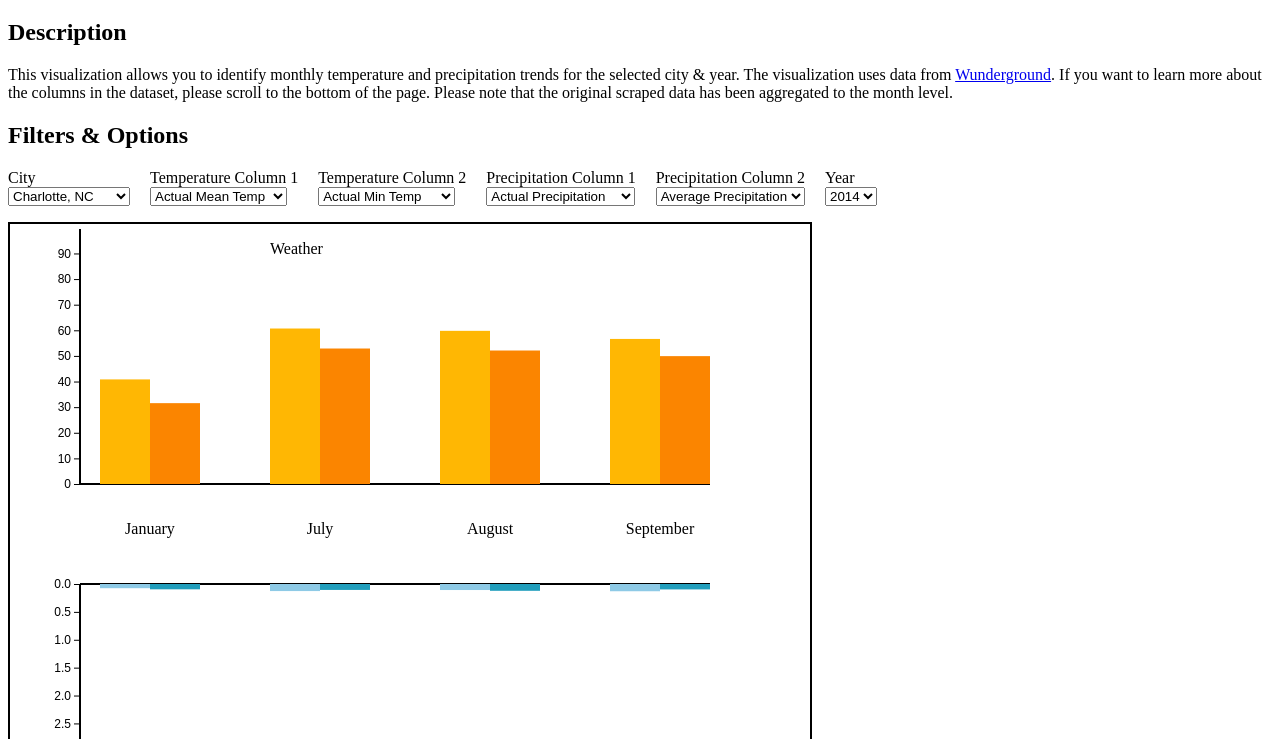
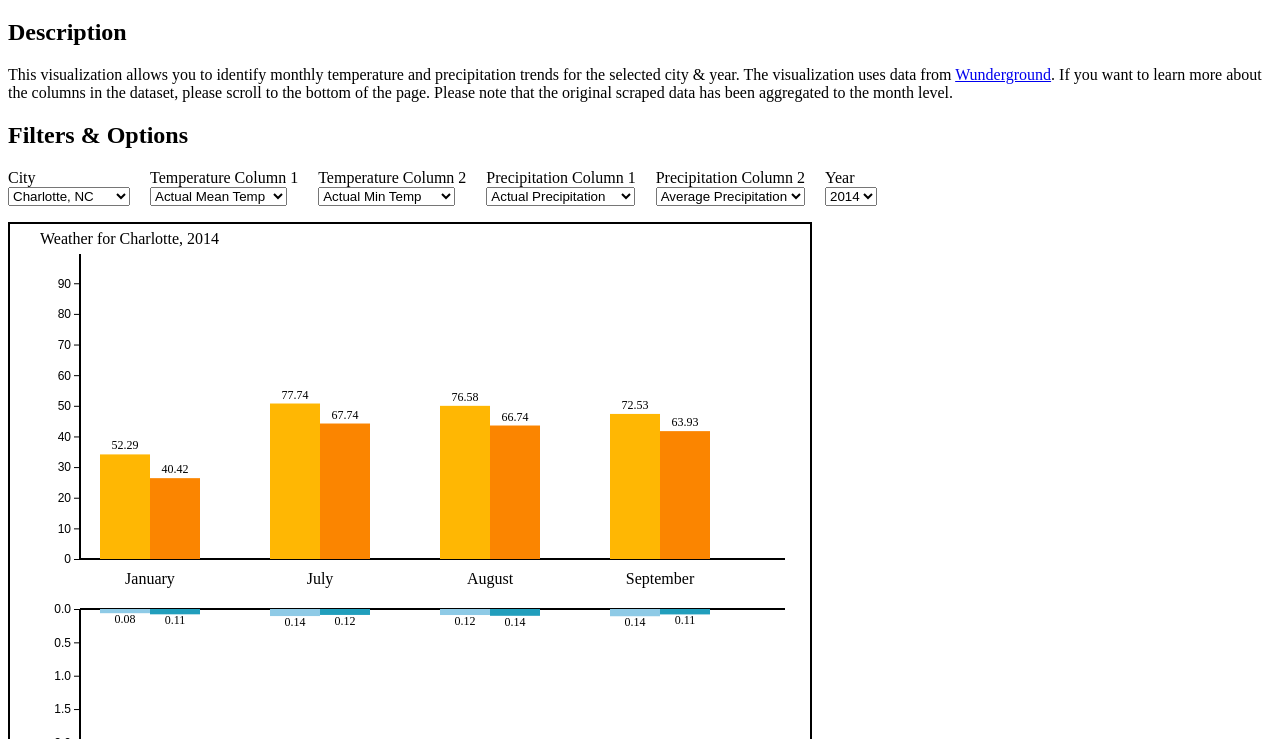
Before and after one commit to Kaarina7/info474finalproject, a plain HTML site: page index.html in a window 1280 px wide. Shown: the part 61-800 px from the top of the page. Drawn offline with nearby package versions, Linux system fonts and the light colour scheme.

Commit message:
Added data labels for each column

```diff
--- a/index.html
+++ b/index.html
@@ -75,9 +75,9 @@
         </div>
       </div>
       <p></p>
-      <svg width="800" height="600" style="border: 2px solid black;">
-        <line x1="70" y1="260" x2="700" y2="260" style="stroke: black; fill: none; stroke-width: 2px;"/>
-        <line x1="70" y1="360" x2="700" y2="360" style="stroke: black; fill: none; stroke-width: 2px;"/>
+      <svg width="800" height="700" style="border: 2px solid black;">
+        <line x1="70" y1="335" x2="775" y2="335" style="stroke: black; fill: none; stroke-width: 2px;"/>
+        <line x1="70" y1="385" x2="775" y2="385" style="stroke: black; fill: none; stroke-width: 2px;"/>
       </svg>
       <div>
         <h2>Dataset Columns</h2>
--- a/main.js
+++ b/main.js
@@ -8,12 +8,12 @@ should be able to compare two years side by side on the bar chart
 COMMAND TO START LOCAL PYTHON SERVER: python -m http.server 8080
 
 THINGS TO DO:
+- add data labels to each bar
+- fix y-axis scales
 - add title(s)
-- change bar colors to be more appealing
 - standardize font & size
-- add data labels to each bar
-- move down the top chart & up the bottom chart so that the title isn't blocked & the whole bottom y-scale shows
 - add labels to y-axes
+- add key to top of chart
 */
 
 // initialize global variables
@@ -158,9 +158,9 @@ function updateChart(selected_city, tempColumn1, tempColumn2, precColumn1, precC
     // add a chart title
     svg.append('g')
         .attr('class', 'title')
-        .attr('transform', 'translate('+[chartWidth / 3 + 20, 30]+')')
+        .attr('transform', 'translate('+[30, 20]+')')
         .append('text')
-        .text('Weather')
+        .text('Weather for ' + selected_city + ', ' + selected_year)
         .style('font-size', '16px');
 
     // Create top y-axis
@@ -168,7 +168,7 @@ function updateChart(selected_city, tempColumn1, tempColumn2, precColumn1, precC
 
     let yAxisTopG = chartG.append("g")
         .attr("class", "y-axis")
-        .attr("transform", "translate(30, -55)")
+        .attr("transform", "translate(30, -30)")
         .call(yAxisTop);
 
     yAxisTopG.select(".domain").remove(); // Remove the y-axis line if not needed
@@ -194,7 +194,7 @@ function updateChart(selected_city, tempColumn1, tempColumn2, precColumn1, precC
 
     let yAxisBottomG = chartG.append("g")
         .attr("class", "y-axis")
-        .attr("transform", "translate(30, 300)")
+        .attr("transform", "translate(30, 325)")
         .call(yAxisBottom);
 
     yAxisBottomG.select(".domain").remove(); // Remove the y-axis line if not needed
@@ -219,38 +219,70 @@ function updateChart(selected_city, tempColumn1, tempColumn2, precColumn1, precC
         // append one rectangle for tempColumn1
         chartG.append('rect')
             .attr('x', 50 + (rectWidth + 50)*i)
-            .attr('y', 200 - (filteredData[i][tempColumn1] * 2))
+            .attr('y', 275 - (filteredData[i][tempColumn1] * 2))
             .attr('width', 50)
             .attr('height', filteredData[i][tempColumn1] * 2)
             .attr('fill', '#ffb703');
+        // add data label for tempColumn1 rectangle
+        chartG.append('text')
+            .text(Math.round(filteredData[i][tempColumn1] * 100) / 100)
+            .attr('x', 50 + (rectWidth + 50)*i + 25)
+            .attr('y', 275 - (filteredData[i][tempColumn1] * 2) - 5)
+            .attr('text-anchor', 'middle')
+            .attr('font-size', '12px')
+            .attr('fill', 'black');
         // append another rectangle for tempColumn2
         chartG.append('rect')
             .attr('x', 100 + (rectWidth + 50)*i)
-            .attr('y', 200 - (filteredData[i][tempColumn2] * 2))
+            .attr('y', 275 - (filteredData[i][tempColumn2] * 2))
             .attr('width', 50)
             .attr('height', filteredData[i][tempColumn2] * 2)
             .attr('fill', '#fb8500');
+        // add data label for tempColumn2 rectangle
+        chartG.append('text')
+            .text(Math.round(filteredData[i][tempColumn2] * 100) / 100)
+            .attr('x', 100 + (rectWidth + 50)*i + 25)
+            .attr('y', 275 - (filteredData[i][tempColumn2] * 2) - 5)
+            .attr('text-anchor', 'middle')
+            .attr('font-size', '12px')
+            .attr('fill', 'black');
         // append a rectangle for precColumn1
         chartG.append('rect')
             .attr('x', 50 + (rectWidth + 50)*i)
-            .attr('y', 300)
+            .attr('y', 325)
             .attr('width', 50)
             .attr('height', filteredData[i][precColumn1] * 50)
             .attr('fill', '#8ecae6');
+        // add data label for precColumn1 rectangle
+        chartG.append('text')
+            .text(Math.round(filteredData[i][precColumn1] * 100) / 100)
+            .attr('x', 50 + (rectWidth + 50)*i + 25)
+            .attr('y', 325 + filteredData[i][precColumn1] * 50 + 10)
+            .attr('text-anchor', 'middle')
+            .attr('font-size', '12px')
+            .attr('fill', 'black');
         // append another rectangle for tempColumn2
         chartG.append('rect')
             .attr('x', 100 + (rectWidth + 50)*i)
-            .attr('y', 300)
+            .attr('y', 325)
             .attr('width', 50)
             .attr('height', filteredData[i][precColumn2] * 50)
             .attr('fill', '#219ebc');
-        // add text
+        // add data label for precColumn2 rectangle
         chartG.append('text')
-        .text(filteredData[i].month_name)
-        .attr('x', 75 + (rectWidth + 50) * i + 25)
-        .attr('y', 250)
-        .attr('text-anchor', 'middle')
-        .attr('font-size', '16px')
-        .attr('fill', 'black');
+            .text(Math.round(filteredData[i][precColumn2] * 100) / 100)
+            .attr('x', 100 + (rectWidth + 50)*i + 25)
+            .attr('y', 325 + filteredData[i][precColumn2] * 50 + 10)
+            .attr('text-anchor', 'middle')
+            .attr('font-size', '12px')
+            .attr('fill', 'black');
+        // add month labels
+        chartG.append('text')
+            .text(filteredData[i].month_name)
+            .attr('x', 75 + (rectWidth + 50) * i + 25)
+            .attr('y', 300)
+            .attr('text-anchor', 'middle')
+            .attr('font-size', '16px')
+            .attr('fill', 'black');
     }
 };
```
